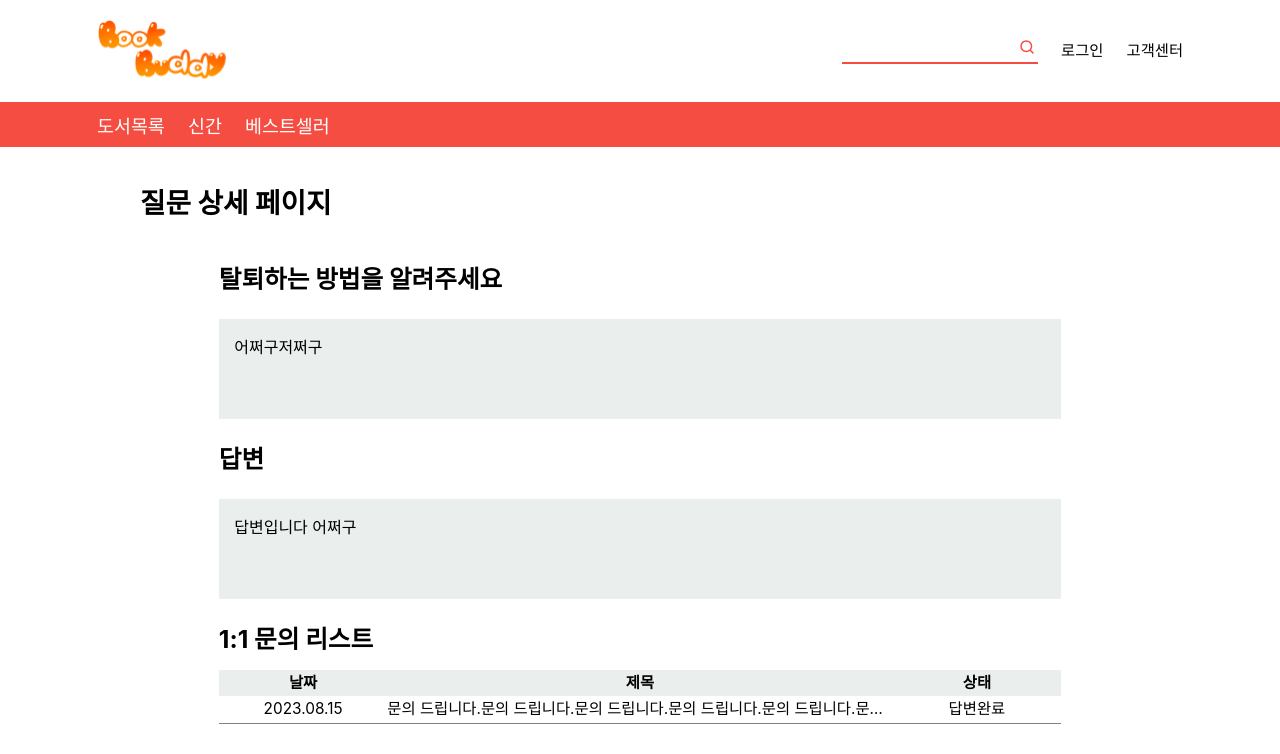
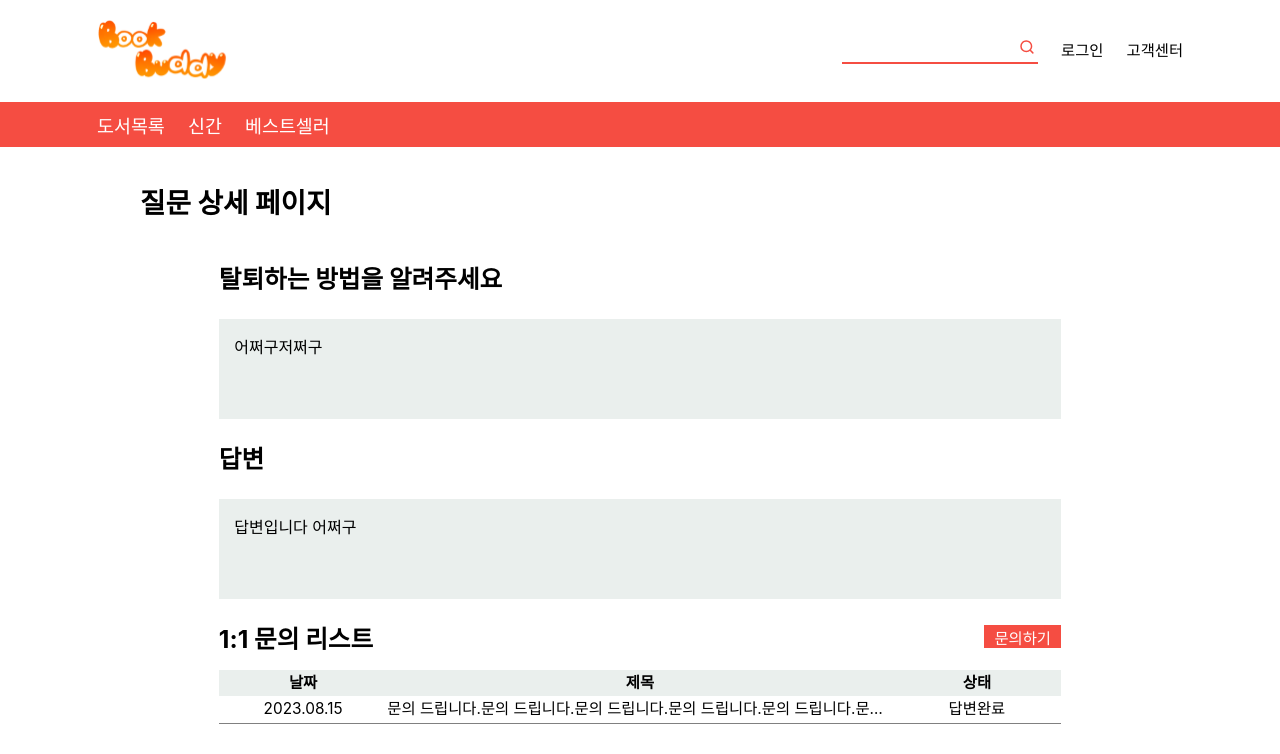
Before and after one commit to HyeranJo/bookbuddy, a React (Create React App) app in the folder client/: page /customer/detail in a window 1280 px wide. Shown: the top 754 px of the page. Built offline with nearby package versions, Linux system fonts and the light colour scheme; no server answers; what @xeger/quill-image-actions, @xeger/quill-image-formats would draw is missing.

Commit message:
Feat: 문의하기 버튼 추가

```diff
--- a/client/src/components/table/AskTable.style.ts
+++ b/client/src/components/table/AskTable.style.ts
@@ -18,7 +18,8 @@ export const Styled_AskTable = {
   H1: styled.h1`
     font-size: var(--subtitle-font-size);
     margin-bottom: 20px;
-    display: inline-block;
+    display: flex;
+    justify-content: space-between;
 
     ${DeviceQuery.bigScreen`
       margin-bottom: calc(20px / ${screenScale.bigScreen});
@@ -32,6 +33,11 @@ export const Styled_AskTable = {
       margin-bottom: calc(20px / ${screenScale.tablet});
       font-size:calc(var(--subtitle-font-size) / ${screenScale.tablet});
     `}
+
+    & > div {
+      display: flex;
+      align-items: center;
+    }
   `,
   MessageSpan: styled.span`
     margin-left: 15px;
--- a/client/src/components/table/AskTable.tsx
+++ b/client/src/components/table/AskTable.tsx
@@ -1,15 +1,33 @@
 import React from 'react';
 import { Styled_AskTable } from './AskTable.style';
+import RedButton from '../buttons/RedButton';
+import { useNavigate } from 'react-router-dom';
 
 interface AskTableProps {
   title: string;
 }
 
 const AskTable = ({ title }: AskTableProps) => {
+  const navigate = useNavigate();
+
   return (
     <div>
       <Styled_AskTable.Container>
-        <Styled_AskTable.H1>{title}</Styled_AskTable.H1>
+        <div>
+          <Styled_AskTable.H1>
+            <span>{title}</span>
+            <div>
+              <RedButton
+                name="문의하기"
+                height={30}
+                width={100}
+                onClick={() => {
+                  navigate('/customer/apply');
+                }}
+              />
+            </div>
+          </Styled_AskTable.H1>
+        </div>
         <Styled_AskTable.Table>
           <colgroup>
             <col style={{ width: '20%' }}></col>
```
